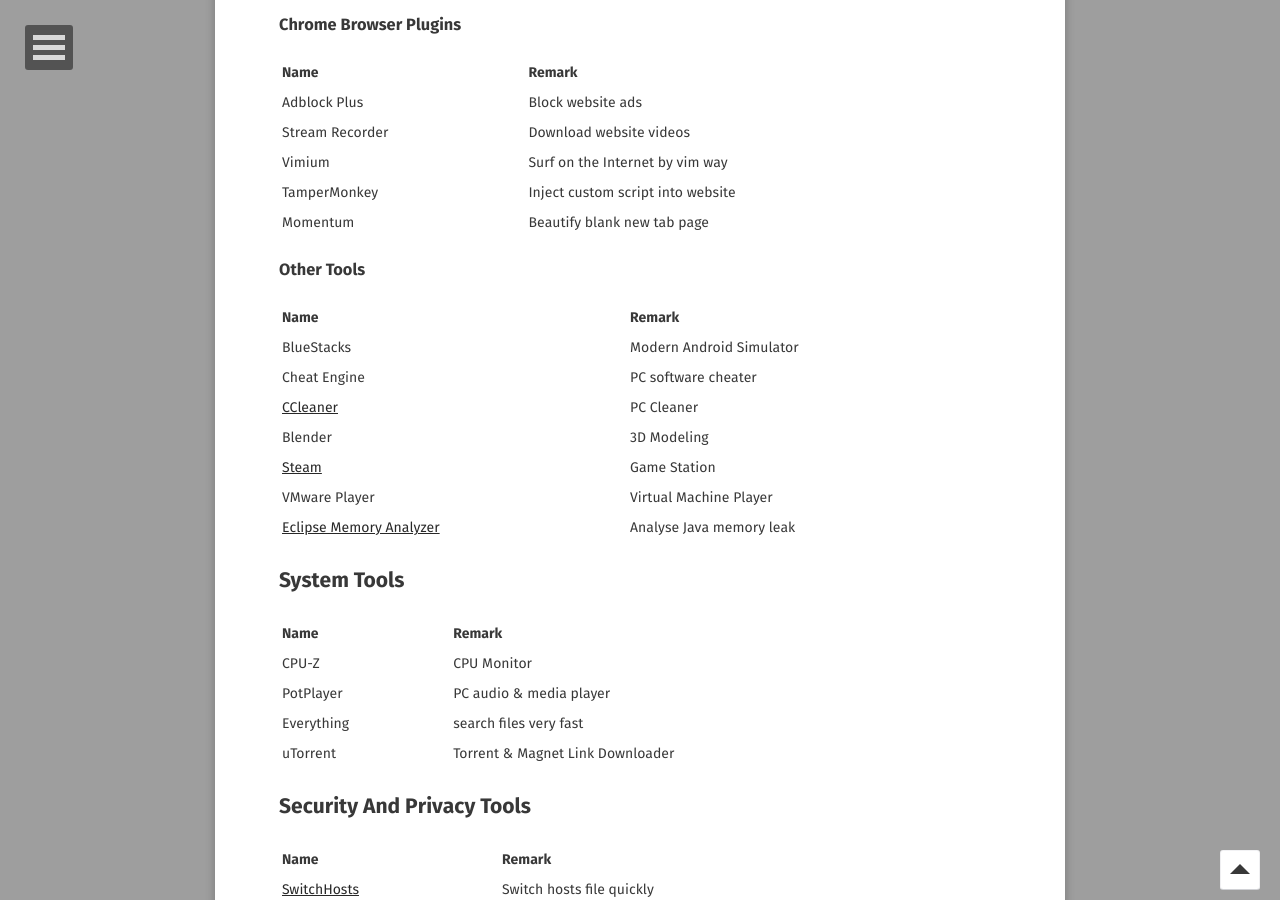
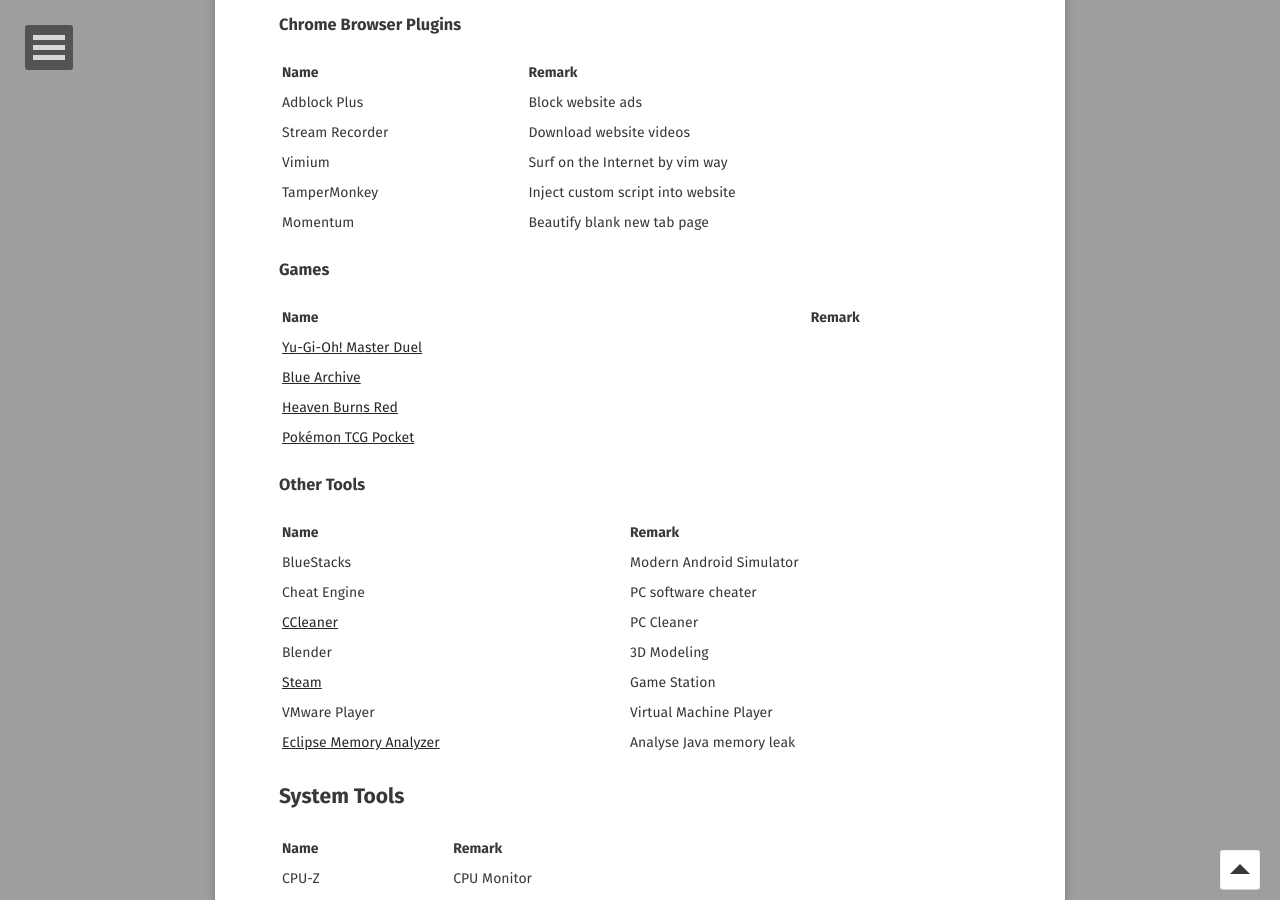
Before and after one commit to o7878x/o7878x.github.io, a Jekyll site: the page built from _posts/2024-07-07-fav-softwares.md, in a window 1280 px wide and 900 px high, scrolled down 1766 px. Built offline with Jekyll 4.4.1, drawn with Linux system fonts in a browser that asks for light colours; some web fonts are replaced; comment, search, counter and statistics services are not loaded.

Commit message:
feature:add favourite games

```diff
--- a/_posts/2024-07-07-fav-softwares.md
+++ b/_posts/2024-07-07-fav-softwares.md
@@ -79,6 +79,15 @@
 | TamperMonkey | Inject custom script into website |
 | Momentum | Beautify blank new tab page |
 
+### Games
+
+| Name | Remark |
+| --- | --- |
+| [Yu-Gi-Oh! Master Duel](https://www.konami.com/yugioh/masterduel/asia/en/) | |
+| [Blue Archive](https://bluearchive.nexon.com/home) | |
+| [Heaven Burns Red](https://tw.heaven-burns-red.com/) | |
+| [Pokémon TCG Pocket](https://www.pokemontcgpocket.com/tc/) | |
+
 ### Other Tools
 
 | Name | Remark |
```
